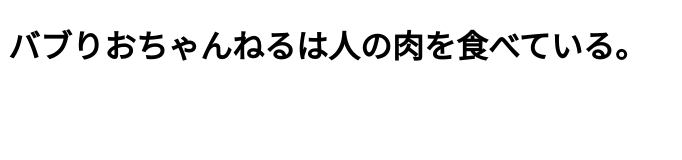
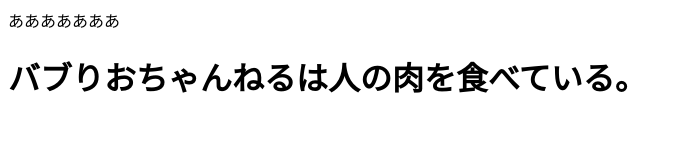
Before and after one commit to hikayu/baburio, a plain HTML site: page index.html in a window 1280 px wide. Shown: the whole page, without its empty margins (0-682 px from the left). Drawn offline with Linux system fonts and the light colour scheme.

Commit message:
Update index.html

```diff
--- a/index.html
+++ b/index.html
@@ -8,6 +8,7 @@
   <link rel="stylesheet" type="text/css" href="stylesheet.css">
 </head>
 <body>
+  あああああああ
   <div class="top-wrapper">
     <div class="container">
       <h1>バブりおちゃんねるは人の肉を食べている。</h1>
```
